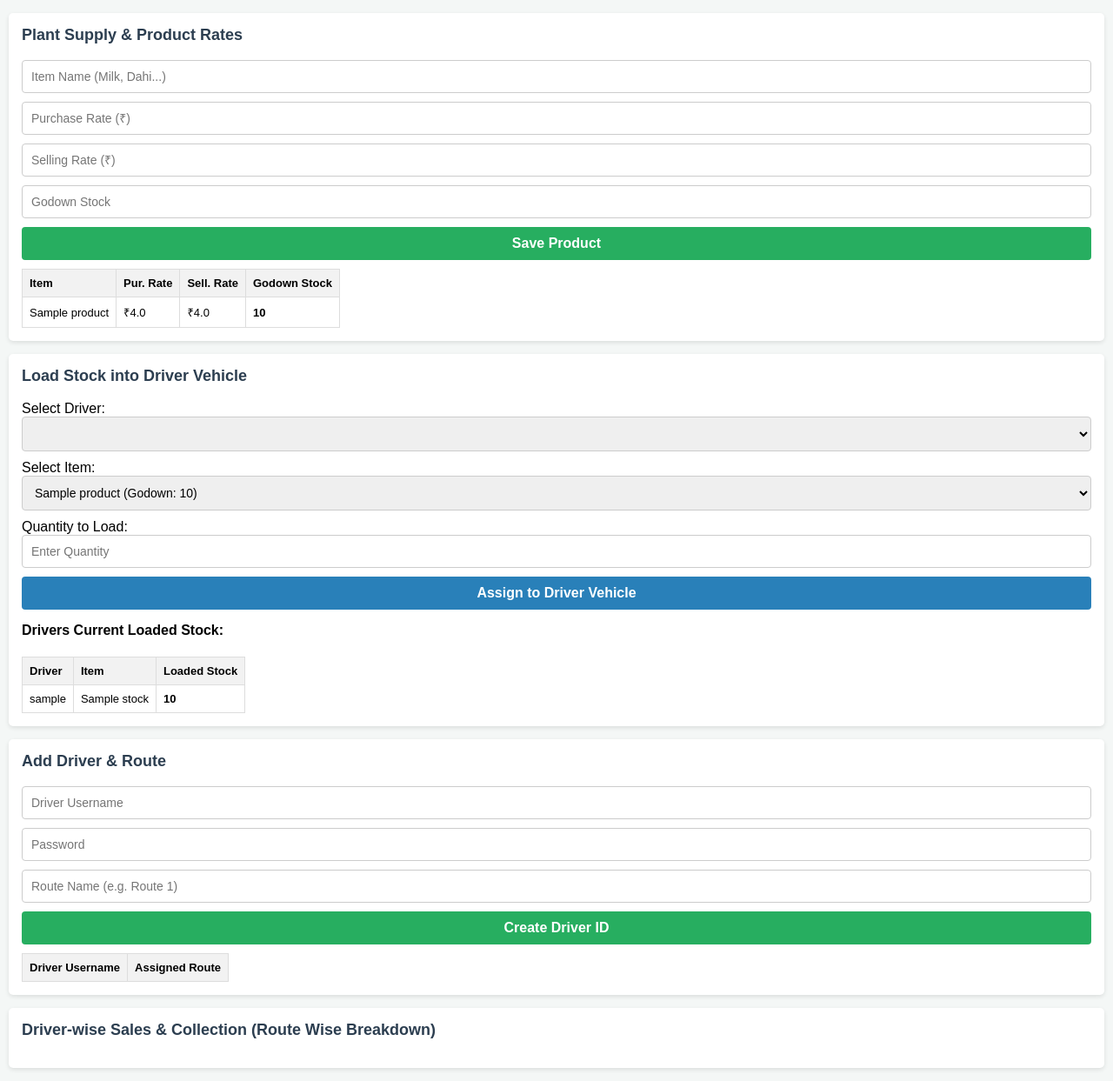
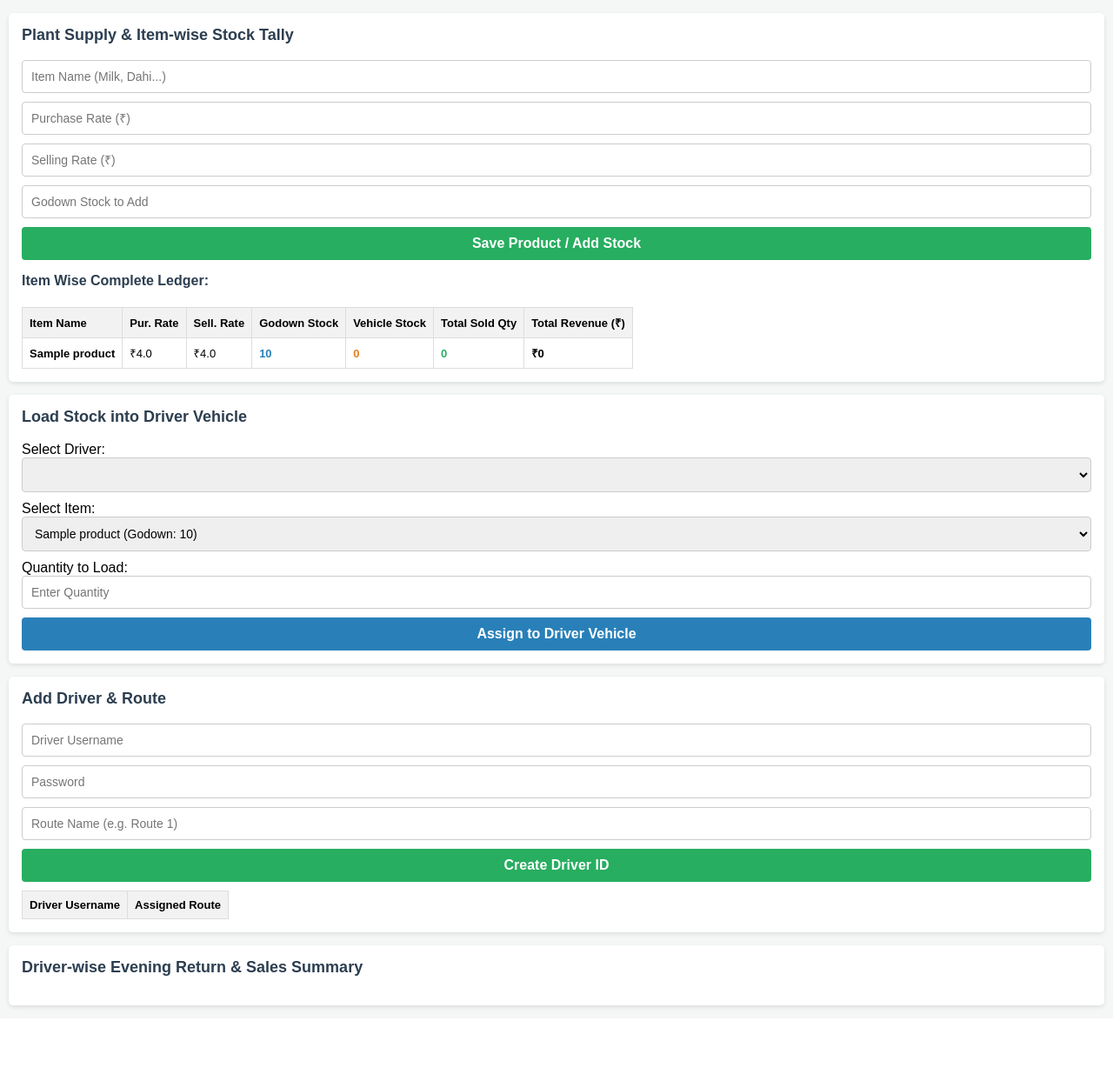
Before and after one commit to anshuredhu2-beep/vita-agency, a Flask app: page /admin in a window 1280 px wide. Shown: the part 62-1305 px from the top of the page at 87% size. After the commit the page ends 1224 px from the top, so only its background shows below. Run offline with Flask 3, Linux system fonts and the light colour scheme; a user stored in the database is signed in; tables that the repository leaves empty hold one stand-in row (values such as "Sample post"); lists and menus that the app fills with data are empty.

Commit message:
Add complete item-wise stock ledger and revenue table for admin

```diff
--- a/app.py
+++ b/app.py
@@ -63,24 +63,47 @@ def admin_dashboard():
         driver_stocks = DriverStock.query.all()
         sales = Sale.query.all()
 
-        # Calculate summary per driver for Admin
+        # Calculate Item-wise total summary for Admin
+        item_summaries = []
+        for p in products:
+            # Total sold quantity across all drivers for this item
+            item_sales = [s for s in sales if s.item_name == p.name]
+            total_sold_qty = sum(s.quantity for s in item_sales)
+            total_revenue = sum(s.total_amount for s in item_sales)
+
+            # Total remaining in all drivers vehicles for this item
+            total_vehicle_qty = sum(ds.vehicle_stock for ds in driver_stocks if ds.item_name == p.name)
+
+            item_summaries.append({
+                'name': p.name,
+                'purchase_rate': p.purchase_rate,
+                'selling_rate': p.selling_rate,
+                'godown_stock': p.shop_stock,
+                'vehicle_stock': total_vehicle_qty,
+                'sold_qty': total_sold_qty,
+                'revenue': total_revenue
+            })
+
         driver_summaries = []
         for d in drivers:
             d_sales = [s for s in sales if s.driver_username == d.username]
+            d_stock = [ds for ds in driver_stocks if ds.driver_username == d.username]
             d_cash = sum(s.total_amount for s in d_sales if s.payment_mode == 'Cash')
             d_upi = sum(s.total_amount for s in d_sales if s.payment_mode == 'UPI')
             d_udhar = sum(s.total_amount for s in d_sales if s.payment_mode == 'Udhar')
+
             driver_summaries.append({
                 'username': d.username,
                 'route_name': d.route_name,
                 'cash': d_cash,
                 'upi': d_upi,
                 'udhar': d_udhar,
-                'sales': d_sales
+                'sales': d_sales,
+                'stock': d_stock
             })
 
         return render_template('admin_dashboard.html', products=products, drivers=drivers,
-                             driver_stocks=driver_stocks, driver_summaries=driver_summaries)
+                             item_summaries=item_summaries, driver_summaries=driver_summaries)
     return redirect(url_for('login'))
 
 @app.route('/driver')
--- a/templates/admin_dashboard.html
+++ b/templates/admin_dashboard.html
@@ -15,7 +15,7 @@
         input, select { width: 100%; padding: 10px; margin-bottom: 10px; box-sizing: border-box; border: 1px solid #ccc; border-radius: 4px; font-size: 14px; }
         button { width: 100%; padding: 10px; background: #27ae60; color: white; border: none; border-radius: 4px; cursor: pointer; font-size: 16px; font-weight: bold; }
         .btn-blue { background: #2980b9; }
-        .driver-box { background: #f9ebc8; padding: 12px; border-radius: 5px; margin-bottom: 15px; border: 1px solid #f39c12; }
+        .driver-box { background: #fdfefe; padding: 12px; border-radius: 5px; margin-bottom: 15px; border: 2px solid #2980b9; }
     </style>
 </head>
 <body>
@@ -24,31 +24,45 @@
         <a href="/logout" class="logout-btn">Logout</a>
     </div>
 
-    <!-- Add Product & Godown Stock -->
+    <!-- Add Product & Item-wise Stock Summary -->
     <div class="container">
-        <h3>Plant Supply & Product Rates</h3>
+        <h3>Plant Supply & Item-wise Stock Tally</h3>
         <form action="/add_product" method="POST">
             <input type="text" name="name" placeholder="Item Name (Milk, Dahi...)" required>
             <input type="number" step="0.01" name="purchase_rate" placeholder="Purchase Rate (₹)" required>
             <input type="number" step="0.01" name="selling_rate" placeholder="Selling Rate (₹)" required>
-            <input type="number" name="shop_stock" placeholder="Godown Stock" required>
-            <button type="submit">Save Product</button>
+            <input type="number" name="shop_stock" placeholder="Godown Stock to Add" required>
+            <button type="submit">Save Product / Add Stock</button>
         </form>
 
+        <h4 style="margin-top: 15px; color: #2c3e50;">Item Wise Complete Ledger:</h4>
         <table>
-            <tr><th>Item</th><th>Pur. Rate</th><th>Sell. Rate</th><th>Godown Stock</th></tr>
-            {% for p in products %}
             <tr>
-                <td>{{ p.name }}</td>
-                <td>₹{{ p.purchase_rate }}</td>
-                <td>₹{{ p.selling_rate }}</td>
-                <td><b>{{ p.shop_stock }}</b></td>
+                <th>Item Name</th>
+                <th>Pur. Rate</th>
+                <th>Sell. Rate</th>
+                <th>Godown Stock</th>
+                <th>Vehicle Stock</th>
+                <th>Total Sold Qty</th>
+                <th>Total Revenue (₹)</th>
             </tr>
+            {% for item in item_summaries %}
+            <tr>
+                <td><b>{{ item.name }}</b></td>
+                <td>₹{{ item.purchase_rate }}</td>
+                <td>₹{{ item.selling_rate }}</td>
+                <td style="color: #2980b9;"><b>{{ item.godown_stock }}</b></td>
+                <td style="color: #e67e22;"><b>{{ item.vehicle_stock }}</b></td>
+                <td style="color: #27ae60;"><b>{{ item.sold_qty }}</b></td>
+                <td><b>₹{{ item.revenue }}</b></td>
+            </tr>
+            {% else %}
+            <tr><td colspan="7">No items added yet.</td></tr>
             {% endfor %}
         </table>
     </div>
 
-    <!-- Assign Stock to Specific Driver -->
+    <!-- Assign Stock to Driver -->
     <div class="container">
         <h3>Load Stock into Driver Vehicle</h3>
         <form action="/load_vehicle" method="POST">
@@ -71,14 +85,6 @@
 
             <button type="submit" class="btn-blue">Assign to Driver Vehicle</button>
         </form>
-
-        <h4 style="margin-top: 15px;">Drivers Current Loaded Stock:</h4>
-        <table>
-            <tr><th>Driver</th><th>Item</th><th>Loaded Stock</th></tr>
-            {% for ds in driver_stocks %}
-            <tr><td>{{ ds.driver_username }}</td><td>{{ ds.item_name }}</td><td><b>{{ ds.vehicle_stock }}</b></td></tr>
-            {% endfor %}
-        </table>
     </div>
 
     <!-- Add Driver & Route -->
@@ -99,16 +105,27 @@
         </table>
     </div>
 
-    <!-- Driver-wise Separate Sales & Collection Tally -->
+    <!-- Driver-wise Return Stock & Sales Summary -->
     <div class="container">
-        <h3>Driver-wise Sales & Collection (Route Wise Breakdown)</h3>
+        <h3>Driver-wise Evening Return & Sales Summary</h3>
         {% for ds in driver_summaries %}
         <div class="driver-box">
-            <h4 style="margin: 0 0 10px 0; color: #d35400;">🚚 Driver: {{ ds.username }} (Route: {{ ds.route_name }})</h4>
-            <p style="margin: 3px 0;">💵 Cash: <b>₹{{ ds.cash }}</b> | 📱 UPI: <b>₹{{ ds.upi }}</b> | 📒 Udhar: <b style="color: #c0392b;">₹{{ ds.udhar }}</b></p>
+            <h4 style="margin: 0 0 8px 0; color: #2980b9;">🚚 Driver: {{ ds.username }} (Route: {{ ds.route_name }})</h4>
+            <p style="margin: 3px 0 10px 0;">💵 Cash: <b>₹{{ ds.cash }}</b> | 📱 UPI: <b>₹{{ ds.upi }}</b> | 📒 Udhar: <b style="color: #c0392b;">₹{{ ds.udhar }}</b></p>
 
+            <h5 style="margin: 5px 0; color: #27ae60;">Gaadi Mein Bacha Hua Stock (Wapsi):</h5>
             <table>
-                <tr><th>Shop</th><th>Item</th><th>Qty</th><th>Total</th><th>Mode</th></tr>
+                <tr><th>Item</th><th>Remaining Stock in Vehicle</th></tr>
+                {% for st in ds.stock %}
+                <tr><td>{{ st.item_name }}</td><td><b>{{ st.vehicle_stock }}</b></td></tr>
+                {% else %}
+                <tr><td colspan="2">No stock loaded or remaining.</td></tr>
+                {% endfor %}
+            </table>
+
+            <h5 style="margin: 10px 0 5px 0; color: #d35400;">Counter-wise Sales History:</h5>
+            <table>
+                <tr><th>Shop</th><th>Item</th><th>Qty Sold</th><th>Total (₹)</th><th>Mode</th></tr>
                 {% for s in ds.sales %}
                 <tr>
                     <td>{{ s.counter_name }}</td>
@@ -118,7 +135,7 @@
                     <td><b>{{ s.payment_mode }}</b></td>
                 </tr>
                 {% else %}
-                <tr><td colspan="5" style="text-align: center; color: #77f;">No sales recorded yet for this driver.</td></tr>
+                <tr><td colspan="5">No sales recorded yet.</td></tr>
                 {% endfor %}
             </table>
         </div>
```
